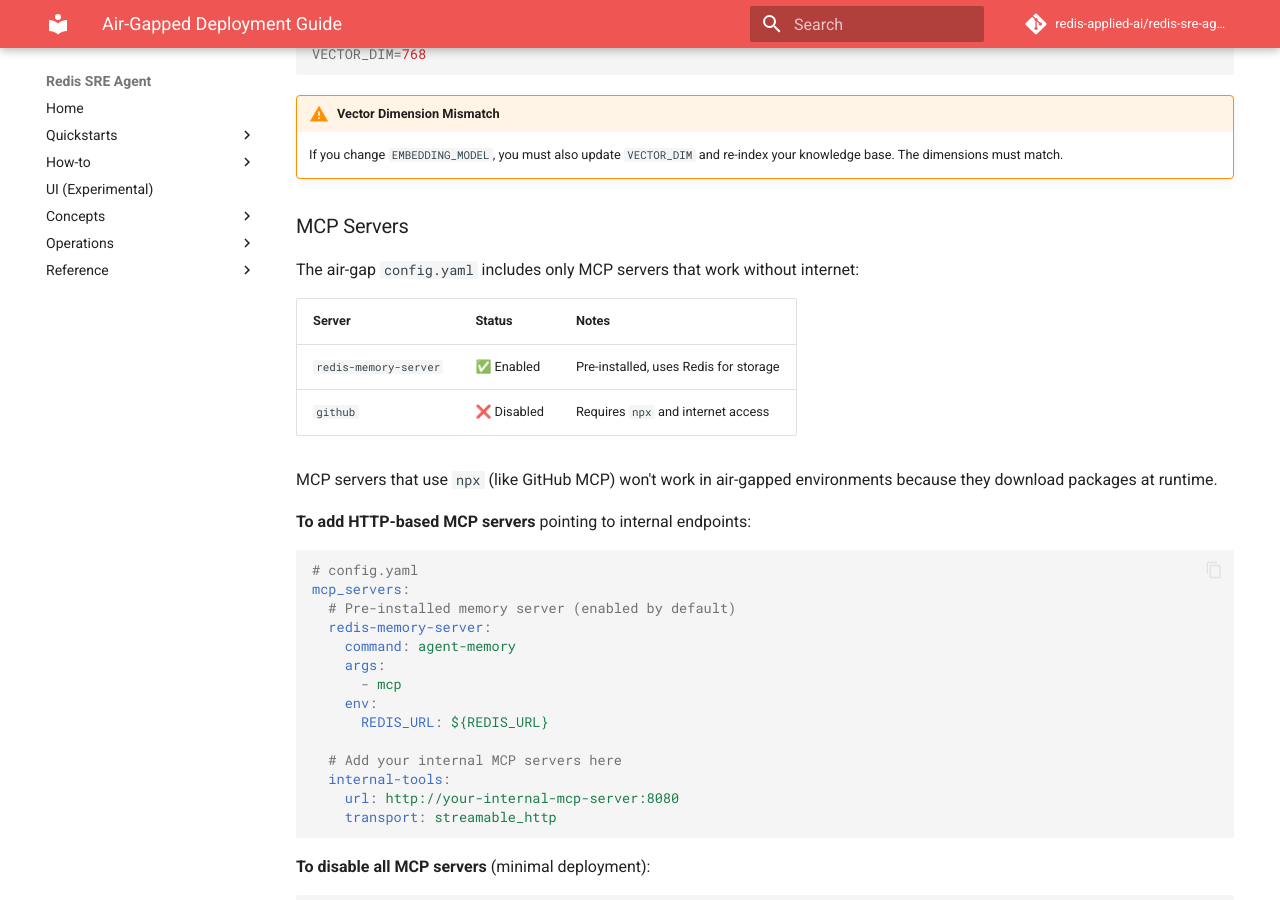
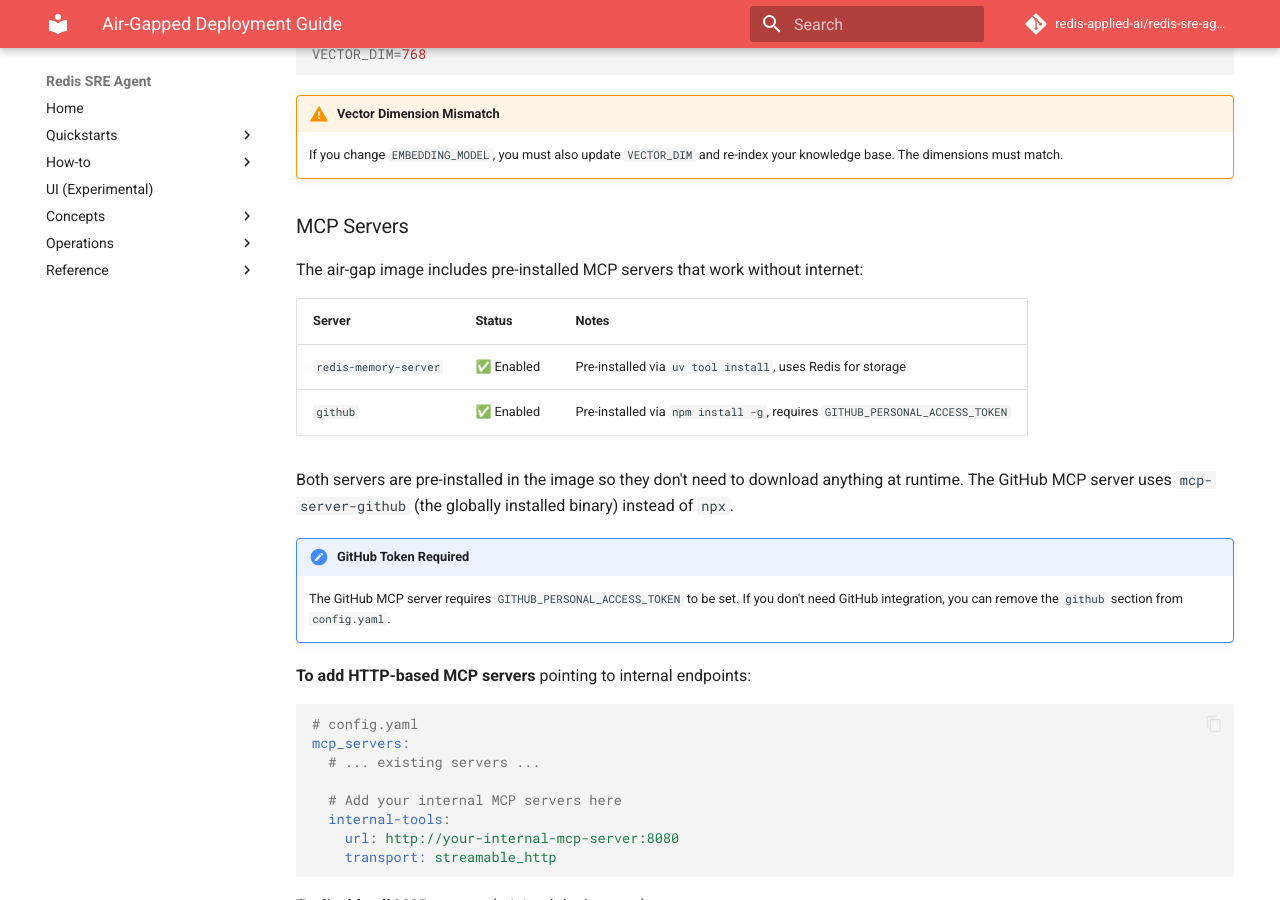
Before and after one commit to redis-applied-ai/redis-sre-agent, an MkDocs documentation site: the page built from docs/operations/airgap-deployment.md, in a window 1280 px wide and 900 px high, scrolled down 4561 px. Built offline with MkDocs 1.6.1 and Material for MkDocs 9.7.7, drawn with Linux system fonts in a browser that asks for light colours; comment, search, counter and statistics services are not loaded.

Commit message:
Bundle GitHub MCP server in air-gap image

````diff
--- a/docs/operations/airgap-deployment.md
+++ b/docs/operations/airgap-deployment.md
@@ -207,28 +207,28 @@
 
 ### MCP Servers
 
-The air-gap `config.yaml` includes only MCP servers that work without internet:
+The air-gap image includes pre-installed MCP servers that work without internet:
 
 | Server | Status | Notes |
 |--------|--------|-------|
-| `redis-memory-server` | ✅ Enabled | Pre-installed, uses Redis for storage |
-| `github` | ❌ Disabled | Requires `npx` and internet access |
+| `redis-memory-server` | ✅ Enabled | Pre-installed via `uv tool install`, uses Redis for storage |
+| `github` | ✅ Enabled | Pre-installed via `npm install -g`, requires `GITHUB_PERSONAL_ACCESS_TOKEN` |
 
-MCP servers that use `npx` (like GitHub MCP) won't work in air-gapped
-environments because they download packages at runtime.
+Both servers are pre-installed in the image so they don't need to download
+anything at runtime. The GitHub MCP server uses `mcp-server-github` (the
+globally installed binary) instead of `npx`.
+
+!!! note "GitHub Token Required"
+    The GitHub MCP server requires `GITHUB_PERSONAL_ACCESS_TOKEN` to be set.
+    If you don't need GitHub integration, you can remove the `github` section
+    from `config.yaml`.
 
 **To add HTTP-based MCP servers** pointing to internal endpoints:
 
 ```yaml
 # config.yaml
 mcp_servers:
-  # Pre-installed memory server (enabled by default)
-  redis-memory-server:
-    command: agent-memory
-    args:
-      - mcp
-    env:
-      REDIS_URL: ${REDIS_URL}
+  # ... existing servers ...
 
   # Add your internal MCP servers here
   internal-tools:
````
Also changed, not shown: config.airgap.yaml (+29 -8 lines), 2 other files.
